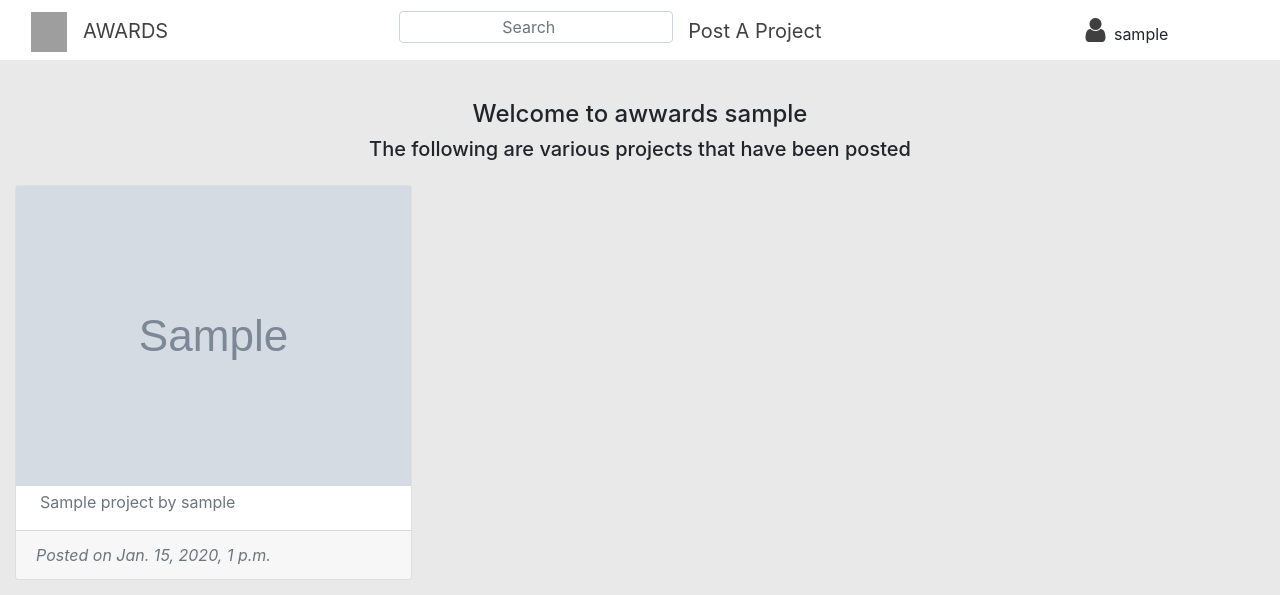
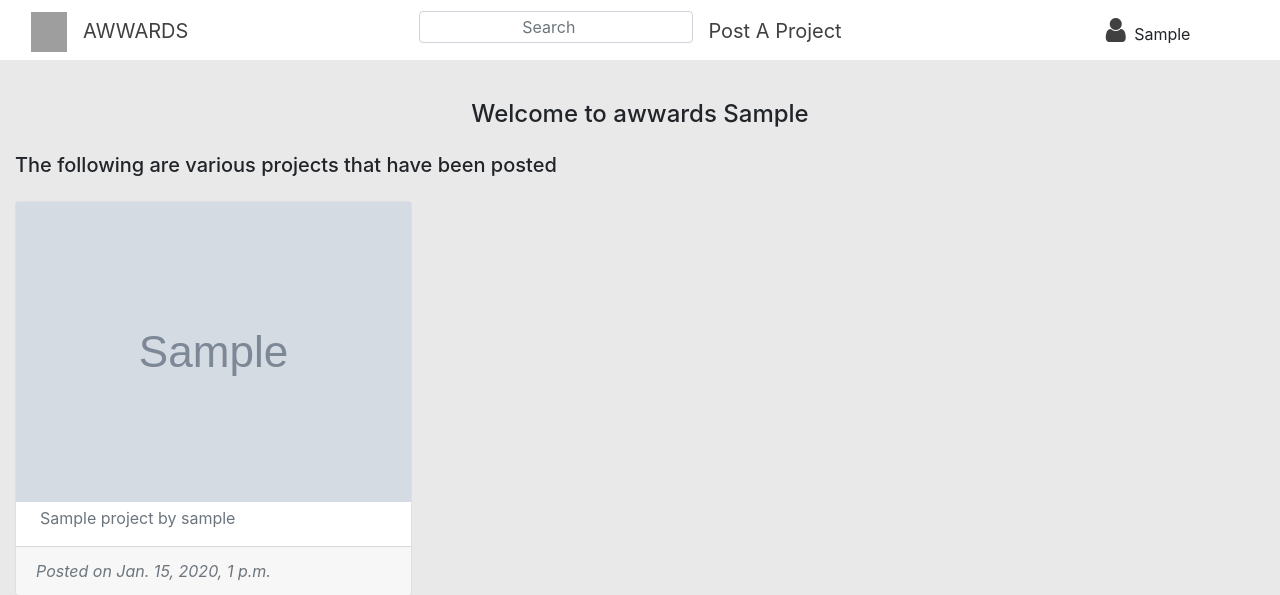
Before and after one commit to Gideon-Muriithi/awwards_clone, a Django app: page /home/ in a window 1280 px wide. Shown: the top 595 px of the page. Run offline with Django 3.2, Linux system fonts and the light colour scheme; a user stored in the database is signed in; tables that the repository leaves empty hold one stand-in row (values such as "Sample post"); grey boxes marked "Sample" are stand-in pictures; some libraries are stand-ins or nearby versions; grey boxes are pictures that could not be loaded.

Commit message:
Modify files

```diff
--- a/awwards/templates/home.html
+++ b/awwards/templates/home.html
@@ -5,9 +5,13 @@
 <div style="margin-top: 100px;">
   <div class="container-fluid">
 
-    <div style="text-align: center;">
-      <h4>Welcome to awwards {{ user.username }}</h4>
-      <h5>The following are various projects that have been posted</h5>
+    <div >
+      {% if projects %}
+        <h4 style="text-align: center;" class="mb-4">Welcome to awwards {{ user.username|capfirst }}</h4>
+        <h5>The following are various projects that have been posted</h5>
+      {% else %}
+        <h4>No projects to show at the moment. You can post a project though.</h4>
+      {% endif %}
     </div>
     <div class="mt-4">
       <div class="row">
@@ -20,7 +24,7 @@
             </div>
             <div >
               <i class="fas fa-pastafarianism"></i>
-              <p class="ml-4 mt-1 text-muted">{{ project.title }} by {{project.user}}</p>
+              <p class="ml-4 mt-1 text-muted">{{ project.title }} by {{ project.user }}</p>
               <div class="card-footer">
                 <i class="text-secondary">Posted on {{ project.date_posted }}</i>
               </div>
--- a/awwards/templates/navbar.html
+++ b/awwards/templates/navbar.html
@@ -19,7 +19,7 @@
                                     src="https://png.icons8.com/linen/50/000000/rating.png"
                                     style="height:40px;width:36px;">
                             </a>
-                            <a class="navbar-brand mt-2" style="color: rgb(65, 64, 64);" href="{% url 'home' %}">AWARDS</a>
+                            <a class="navbar-brand mt-2" style="color: rgb(65, 64, 64);" href="{% url 'home' %}">AWWARDS</a>
 
                             <a style="margin-left: 200px;">
                                 <div class="col-md-12 nav-search mt-2">
@@ -38,7 +38,7 @@
                                 <i class="ml-5 fa fa-user" style="font-size:28px; color: rgb(65, 64, 64);"></i>
                             </a>
                             <div class="ml-1 dropdown">
-                                <p class="dropbtn">{{ user.username }}</p>
+                                <p class="dropbtn">{{ user.username|capfirst }}</p>
                                 <div class="dropdown-content">
                                     <a href="{% url 'profile' %}">Profile</a>
                                     <a href="{% url 'logout' %}">Logout</a>
--- a/awwards_project/urls.py
+++ b/awwards_project/urls.py
@@ -23,6 +23,5 @@ urlpatterns = [
     url(r'', include('awwards.urls')),
     url('^register/', awwards_views.register, name='register'),
     url('login/', views.LoginView.as_view(template_name='registration/login.html'), name='login'),
-    # url(r'^logout/$', views.logout, {"next_page": '/'}),
     url('^logout/$', views.LogoutView.as_view(template_name='registration/logout.html'), name='logout'),
 ]
```
